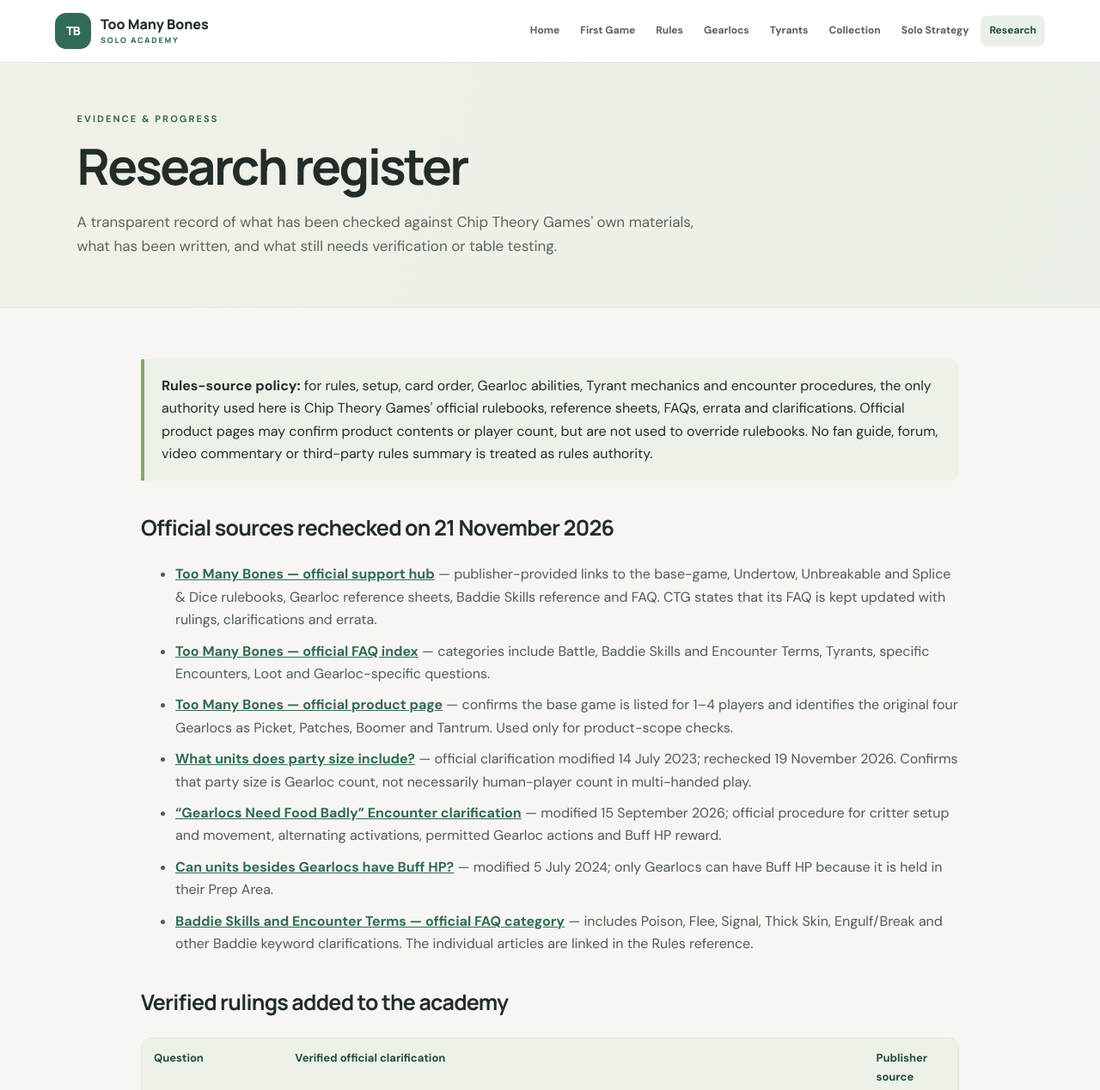
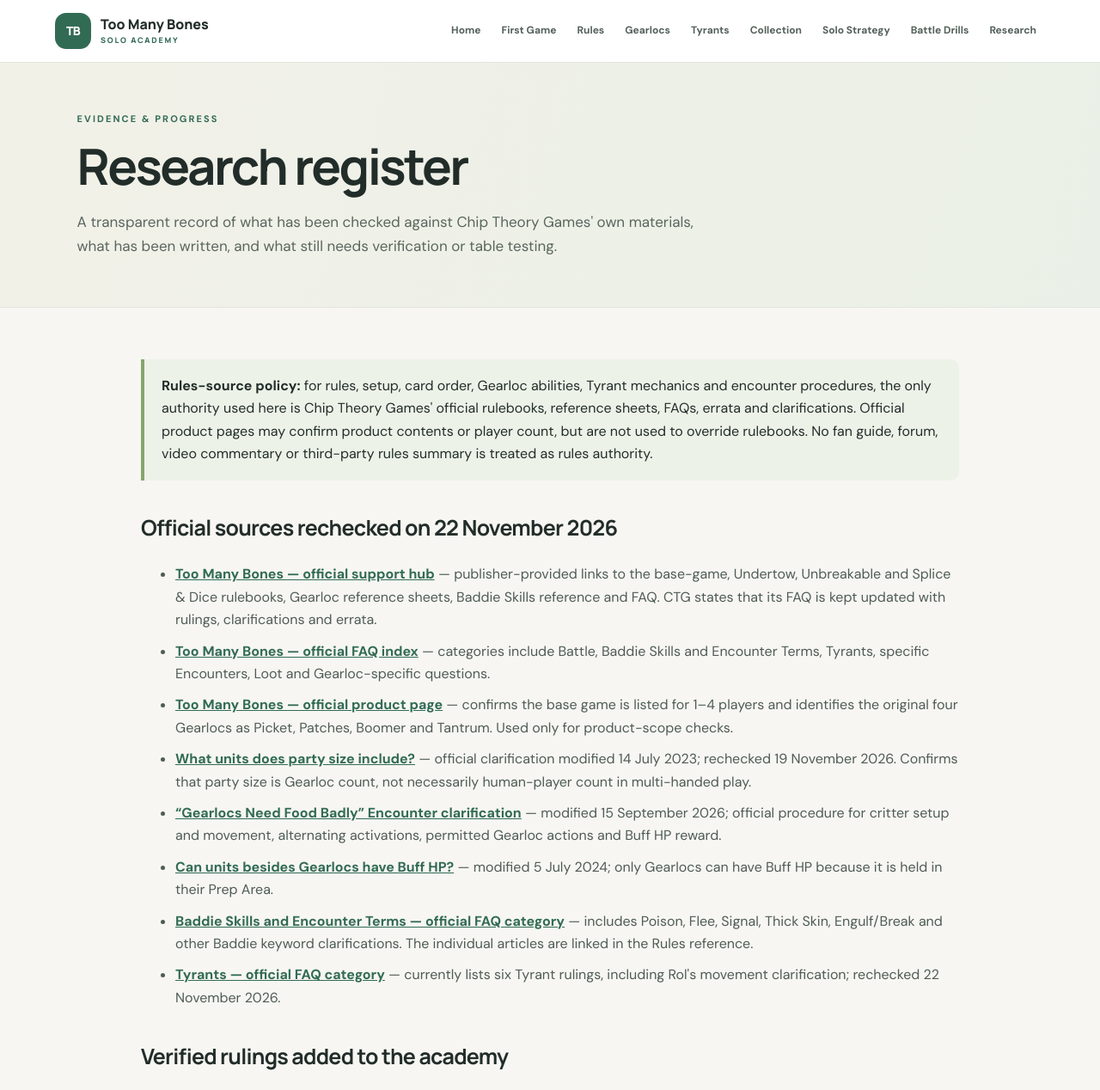
Before and after one commit to JamSpot/too-many-bones-solo-academy, a plain HTML site: page research.html in a window 1280 px wide. Shown: the top 1268 px of the page at 86% size. Drawn offline with Linux system fonts and the light colour scheme.

Commit message:
Register Rol FAQ and refresh official source audit

```diff
--- a/research.html
+++ b/research.html
@@ -12,7 +12,7 @@
 <a class="brand" href="index.html"><span class="brand-mark">TB</span><span>Too Many Bones <small>SOLO ACADEMY</small></span></a>
 <button class="menu-toggle" aria-expanded="false" aria-controls="site-nav">Menu</button>
 <nav id="site-nav" aria-label="Main navigation">
-<a href="index.html">Home</a><a href="getting-started.html">First Game</a><a href="rules.html">Rules</a><a href="gearlocs.html">Gearlocs</a><a href="tyrants.html">Tyrants</a><a href="expansions.html">Collection</a><a href="solo-strategy.html">Solo Strategy</a><a class="active" href="research.html">Research</a>
+<a href="index.html">Home</a><a href="getting-started.html">First Game</a><a href="rules.html">Rules</a><a href="gearlocs.html">Gearlocs</a><a href="tyrants.html">Tyrants</a><a href="expansions.html">Collection</a><a href="solo-strategy.html">Solo Strategy</a><a href="battle-drills.html">Battle Drills</a><a href="research.html">Research</a>
 </nav>
 </header>
 <main>
@@ -24,7 +24,7 @@
 <article class="content">
 <div class="info-box"><strong>Rules-source policy:</strong> for rules, setup, card order, Gearloc abilities, Tyrant mechanics and encounter procedures, the only authority used here is Chip Theory Games' official rulebooks, reference sheets, FAQs, errata and clarifications. Official product pages may confirm product contents or player count, but are not used to override rulebooks. No fan guide, forum, video commentary or third-party rules summary is treated as rules authority.</div>
 
-<h2>Official sources rechecked on 21 November 2026</h2>
+<h2>Official sources rechecked on 22 November 2026</h2>
 <ul class="source-list">
 <li><a href="https://chiptheorygames.com/pages/support/too-many-bones" target="_blank" rel="noopener">Too Many Bones — official support hub</a> — publisher-provided links to the base-game, Undertow, Unbreakable and Splice &amp; Dice rulebooks, Gearloc reference sheets, Baddie Skills reference and FAQ. CTG states that its FAQ is kept updated with rulings, clarifications and errata.</li>
 <li><a href="https://support.chiptheorygames.com/support/solutions/33000133540" target="_blank" rel="noopener">Too Many Bones — official FAQ index</a> — categories include Battle, Baddie Skills and Encounter Terms, Tyrants, specific Encounters, Loot and Gearloc-specific questions.</li>
@@ -34,6 +34,7 @@
 <li><a href="https://tmbsupport.chiptheorygames.com/support/solutions/articles/33000210199-q-how-does-the-gearlocs-need-food-badly-encounter-work-" target="_blank" rel="noopener">“Gearlocs Need Food Badly” Encounter clarification</a> — modified 15 September 2026; official procedure for critter setup and movement, alternating activations, permitted Gearloc actions and Buff HP reward.</li>
 <li><a href="https://tmbsupport.chiptheorygames.com/support/solutions/articles/33000290014-can-units-besides-gearlocs-have-buff-hp-" target="_blank" rel="noopener">Can units besides Gearlocs have Buff HP?</a> — modified 5 July 2024; only Gearlocs can have Buff HP because it is held in their Prep Area.</li>
 <li><a href="https://tmbsupport.chiptheorygames.com/support/solutions/folders/33000202498" target="_blank" rel="noopener">Baddie Skills and Encounter Terms — official FAQ category</a> — includes Poison, Flee, Signal, Thick Skin, Engulf/Break and other Baddie keyword clarifications. The individual articles are linked in the Rules reference.</li>
+<li><a href="https://tmbsupport.chiptheorygames.com/support/solutions/folders/33000202506" target="_blank" rel="noopener">Tyrants — official FAQ category</a> — currently lists six Tyrant rulings, including Rol's movement clarification; rechecked 22 November 2026.</li>
 </ul>
 
 <h2>Verified rulings added to the academy</h2>
@@ -58,6 +59,7 @@
 <tr><td>Thick Skin</td><td>Remove Defence dice first, then reduce total incoming damage by the printed value (or 1 if none is shown); True Damage effects can help mitigate it.</td><td><a href="https://tmbsupport.chiptheorygames.com/support/solutions/articles/33000210163-q-when-resolving-thick-skin-do-you-remove-def-dice-first-does-it-negate-the-first-of-atk-dice-" target="_blank" rel="noopener">CTG FAQ ↗</a></td></tr>
 <tr><td>Engulf and Break</td><td>When Engulf damages a Baddie with Break, the Engulf Baddie's Attack dice are exhausted.</td><td><a href="https://tmbsupport.chiptheorygames.com/support/solutions/articles/33000210162-q-if-a-baddie-with-engulf-does-damage-to-another-baddie-with-break-are-the-baddie-with-engulf-" target="_blank" rel="noopener">CTG FAQ ↗</a></td></tr>
 <tr><td>Gearlocs Need Food Badly</td><td>Official special-Encounter setup, critter movement, alternating activations and reward procedure documented.</td><td><a href="https://tmbsupport.chiptheorygames.com/support/solutions/articles/33000210199-q-how-does-the-gearlocs-need-food-badly-encounter-work-" target="_blank" rel="noopener">CTG FAQ ↗</a></td></tr>
+<tr><td>Tyrant-specific movement (Rol)</td><td>Rol identifies the strongest opposing unit by HP and moves to a reachable Rock space adjacent to it; this movement can exceed two spaces. She considers Rok an opponent but not the other Baddies.</td><td><a href="https://tmbsupport.chiptheorygames.com/support/solutions/articles/33000287328-how-does-rol-s-movement-work-" target="_blank" rel="noopener">CTG FAQ ↗</a></td></tr>
 </tbody>
 </table>
 </div>
@@ -71,7 +73,7 @@
 <tr><td>First-session guide</td><td><span class="pill">Corrected scaffold</span></td><td>Verify exact base-game and Drellen setup/card sequence from official rulebook and Tyrant instructions.</td></tr>
 <tr><td>Battle reference</td><td><span class="pill">15 official FAQ rulings + 1 Encounter walkthrough + 5 battle drills</span></td><td>Continue with source-checked Gearloc and Tyrant-specific worked examples.</td></tr>
 <tr><td>Gearloc roster</td><td><span class="pill">Official roster source identified</span></td><td>Build individual dossiers from each official reference sheet.</td></tr>
-<tr><td>Tyrants &amp; Baddies</td><td><span class="pill">5 official Tyrant FAQ rulings added</span></td><td>Build full Tyrant dossiers from the correct rulebook, Tyrant cards and official clarifications; keep setup/card sequences unresolved until verified.</td></tr>
+<tr><td>Tyrants &amp; Baddies</td><td><span class="pill">6 official Tyrant FAQ rulings added</span></td><td>Build full Tyrant dossiers from the correct rulebook, Tyrant cards and official clarifications; keep setup/card sequences unresolved until verified.</td></tr>
 <tr><td>Expansions &amp; add-ons</td><td><span class="pill">Initial register</span></td><td>Audit each owned product's official rules and compatibility notes.</td></tr>
 <tr><td>Solo &amp; multi-handed strategy</td><td><span class="pill">Two-Gearloc operating aid published</span></td><td>Build and table-test character-specific examples without turning recommendations into rules.</td></tr>
 </tbody>
```
